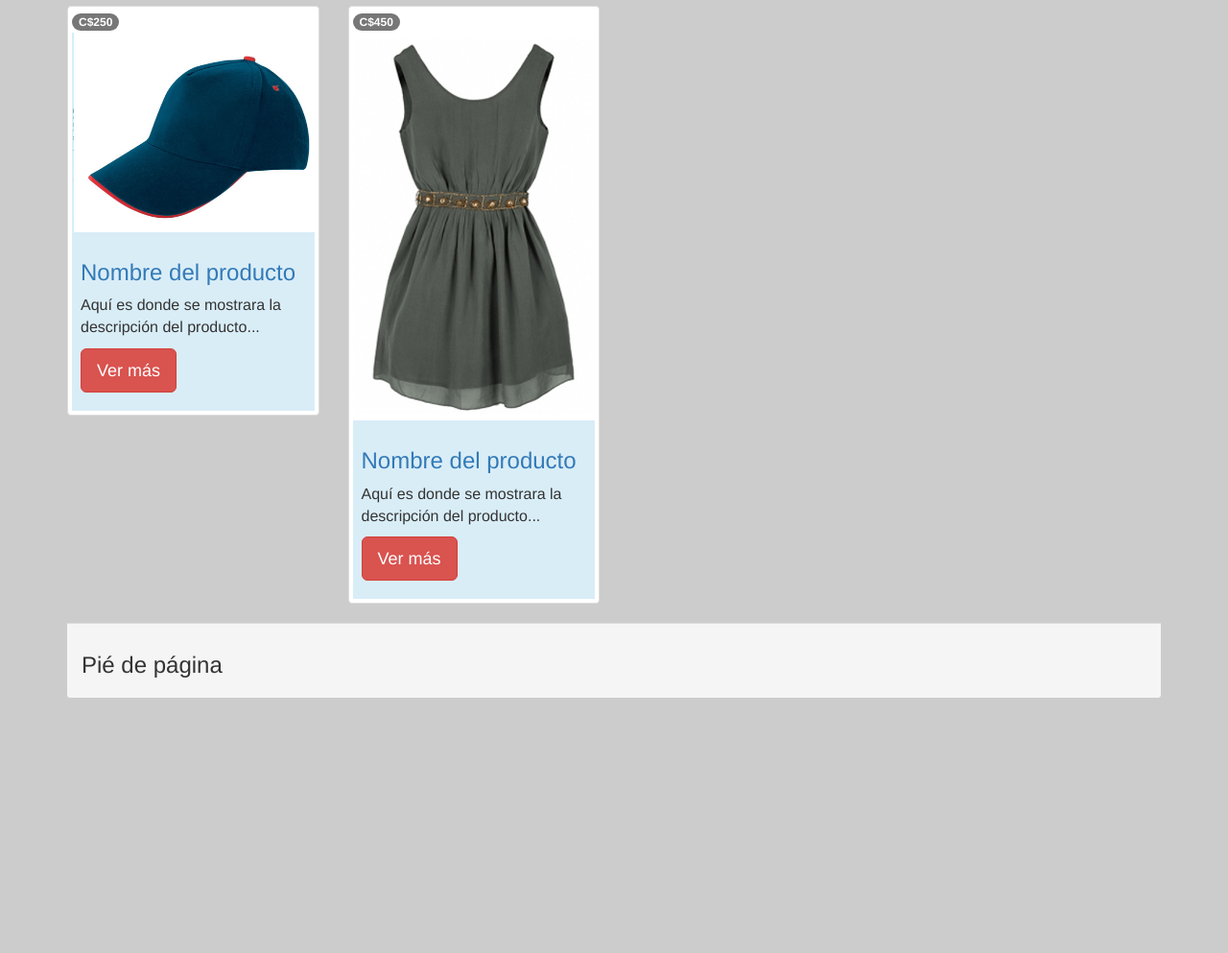
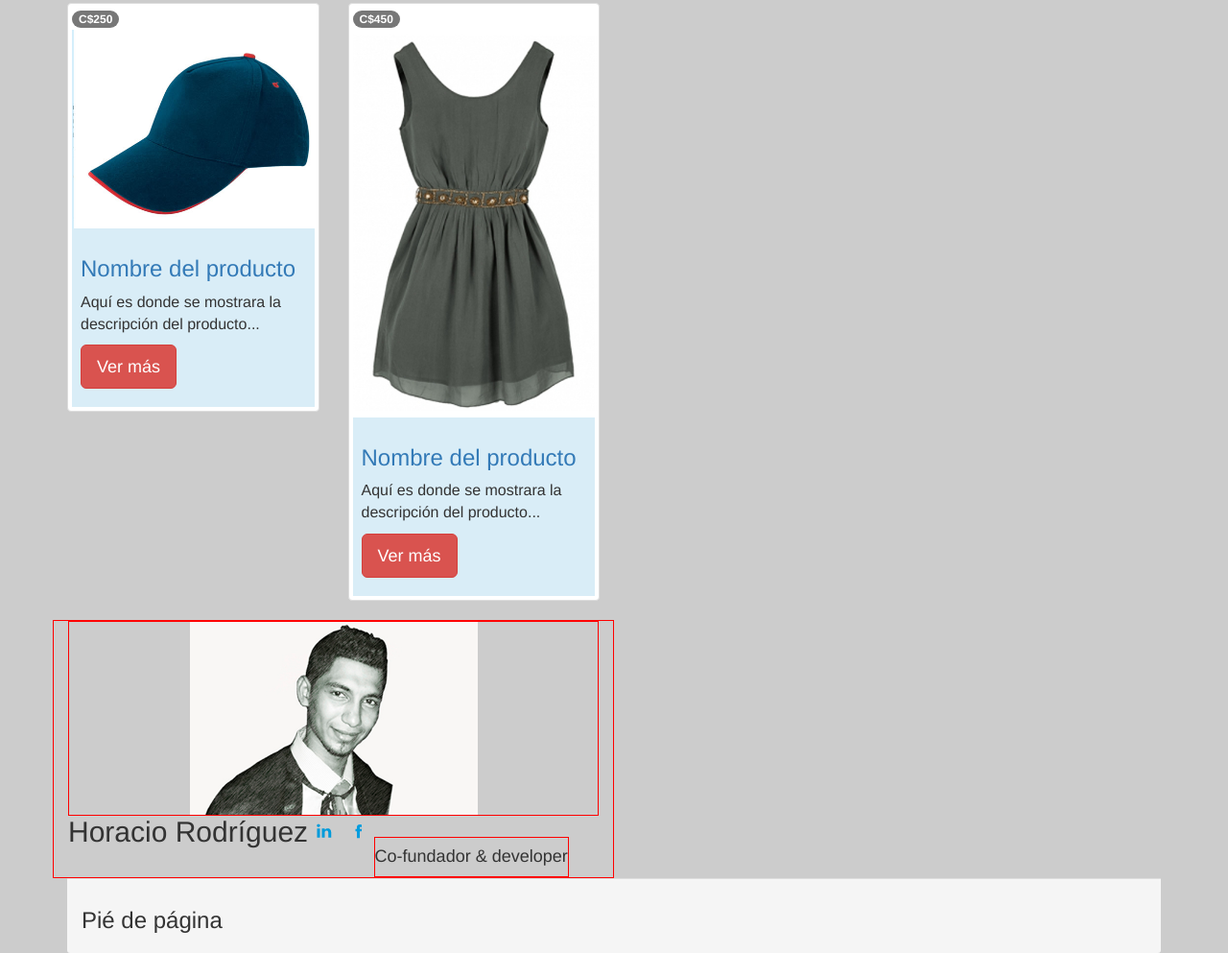
Before and after one commit to underunan/tesis_1_0, a plain HTML site: page index.html in a window 1280 px wide. Shown: the part 1802-2795 px from the top of the page at 96% size. Before the commit the page ends 2529 px from the top, so only its background shows below. Drawn offline with nearby package versions, Linux system fonts and the light colour scheme.

Commit message:
Actualización2
Actuaizaciones de diseño html y css

```diff
--- a/css/mobile/style_mobile.css
+++ b/css/mobile/style_mobile.css
@@ -10,6 +10,94 @@ header{
 a{
 	color:#01A6DC;
 }
+/*
+#contacto article .thumbnail{
+	background-color: #fff;
+}
+
+#contacto article .thumbnail img{
+	height: auto;
+	width: 100%;
+}
+
+#contacto article .thumbnail .caption{
+
+}
+
+#contacto article .thumbnail .caption h2{
+	border: 1px solid red;
+	font-size: 1.4em;
+	font-weight: bold;
+	display: inline-block;
+	float: left;
+	margin: 0;
+	padding: 0.2em;
+	text-align: center;
+}
+
+#contacto article .thumbnail .caption h4{
+	border: 1px solid red;
+	font-size: 0.8em;
+	font-style: oblique;
+	font-weight: bold;
+	display: inline-block;
+	margin: 0;
+	text-align: center;
+}
+
+#contacto article .thumbnail .caption a{
+	border: 1px solid red;
+	float: left;
+	display: inline-block;
+	overflow: hidden;
+}
+
+#contacto article .thumbnail a img{
+	height:30px;
+	width:  auto;
+}*/
+
+.team{
+	border:1px solid red;
+	margin: 0;
+}
+
+article figure{
+	border: 1px solid red;
+
+}
+
+article figure img{
+	margin: 0 auto 0 auto;
+	display: block;
+	height: auto;
+	width: 300px;
+}
+
+article div{
+	display: inline-block;
+	float: left;
+}
+
+article .name_team h2{
+	margin: 0;
+}
+
+article .social_team a img{
+	height: 32px;
+	margin: 0;
+	width: 32px;
+}
+
+article .cargo_team{
+	border: 1px solid red;
+	display: inline-block;
+}
+
+article .cargo_team h4{
+
+}
+
 
 @media screen and (max-width: 800px){
 
@@ -171,18 +259,15 @@ a{
 		padding-right: 2em;
 	}
 
-	#info .jumbotron h1{
+	#info{
+		margin-top: 1.3em;
+	}
+
+	#info .jumbotron h1,#info .jumbotron p{
 		text-align: center;
 	}
 	#central form input, #central form{
 
-	}
-
-	#info article:first-child{
-		height: auto;
-		margin-top: 1.5em;
-		overflow: hidden;
-		width: 100%;
 	}
 
 	#publicacion article div img{
--- a/index.html
+++ b/index.html
@@ -103,9 +103,8 @@
 	</section>
 
 	<!--Información acerca de la página-->
-	<section id="info">
-		<article class="row obj">
-			<div class="col-sm-4 col-md-4 col-lg-4 ">
+	<section id="info" class="row">
+			<article class="col-sm-4 col-md-4 col-lg-4">
 				<div class="thumbnail">
 					<img src="img/brujula_1.png" alt="brujula" width="150px">
 					<div class="caption">
@@ -113,9 +112,9 @@
 						<p>Explorá las tiendas desde tu casa.</p>
 					</div>
 				</div>
-			</div>
+			</article>
 
-			<div class="col-sm-4 col-md-4 col-lg-4">
+			<article class="col-sm-4 col-md-4 col-lg-4">
 				<div class="thumbnail">
 					<img src="img/localizacion_1.png" alt="localización" width="150px">
 					<div class="caption">
@@ -123,10 +122,9 @@
 						<p>Haz que la gente encuentre tu tienda publica tu tienda <a href="#" class="btn btn-info" role="button">aquí</a></p>
 					</div>
 				</div>
-			</div>
 		</article>
 
-		<article class="jumbotron">
+		<article class="jumbotron col-sm-12 col-md-12 col-lg-12">
 			<h1>Explora las tiendas</h1>
 			<p>Ten una buena experiencia encontrando tiendas desde tu casa.</p>
 		</article>
@@ -216,6 +214,41 @@
 
 		</article>
 	</section>
+
+	<!--Información co-fundadores-->
+	<section id="contacto" class="row">
+		<!--
+		<article class="col-md-4 col-sm-4 col-lg-4">
+			<div class="thumbnail">
+				<img src="img/integrantes/perfil.jpg" alt="co-fundador">
+
+				<div class="caption info_persona">
+					<h2>Horacio Rodríguez</h2>
+					<a href="#linkedin"><img src="img/red_sociales/linkedin2.png" alt="contacto red social"></a>
+					<a href="#facebook"><img src="img/red_sociales/facebook3.png" alt="contacto red social"></a>
+					<h4>Co-fundador & developer</h4>
+
+				</div>
+			</div>
+		</article>
+	-->
+
+	<article class="col-md-6 col-sm-6 col-lg-6 team">
+			<figure class="img-team">
+				<img src="img/integrantes/perfil2.jpg" alt="co-fundador">
+			</figure>
+					<div class="name_team">
+						<h2>Horacio Rodríguez</h2>
+					</div>
+					<div class="social_team">
+					<a href="#linkedin"><img src="img/red_sociales/linkedin2.png" alt="contacto red social"></a>
+					<a href="#facebook"><img src="img/red_sociales/facebook2.png" alt="contacto red social"></a>
+				</div><br>
+					<div class="cargo_team">
+						<h4>Co-fundador & developer</h4>
+					</div>
+		</article>
+	</section>
 	<footer class="panel-footer hidden-xs">
 		<h3>Pié de página</h3>
 	</footer>
```
Also changed, not shown: img/integrantes/perfil.jpg (added), img/integrantes/perfil2.jpg (added), img/red_sociales/facebook2.png (added), img/red_sociales/facebook3.png (added), img/red_sociales/linkedin2.png (added).
